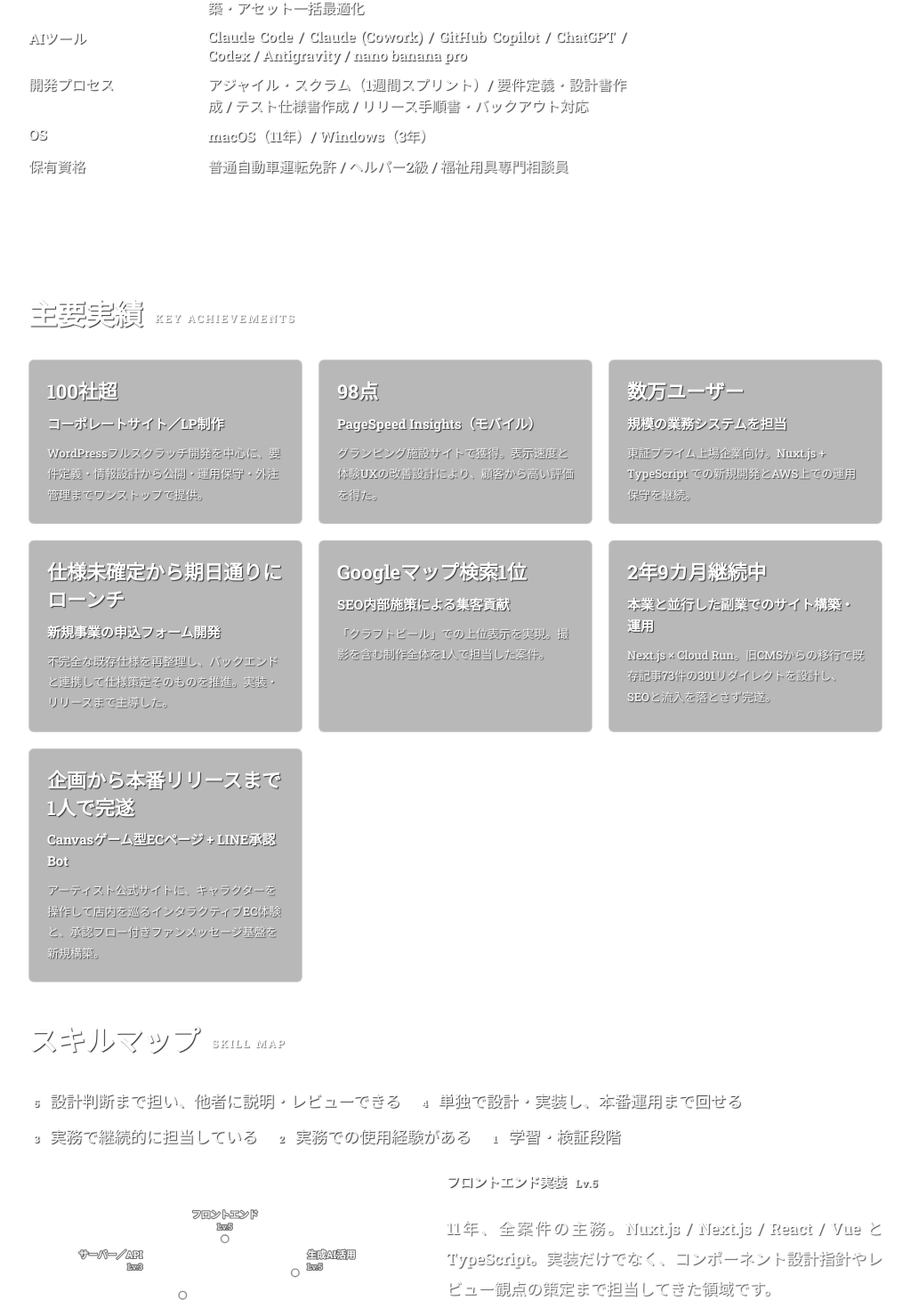
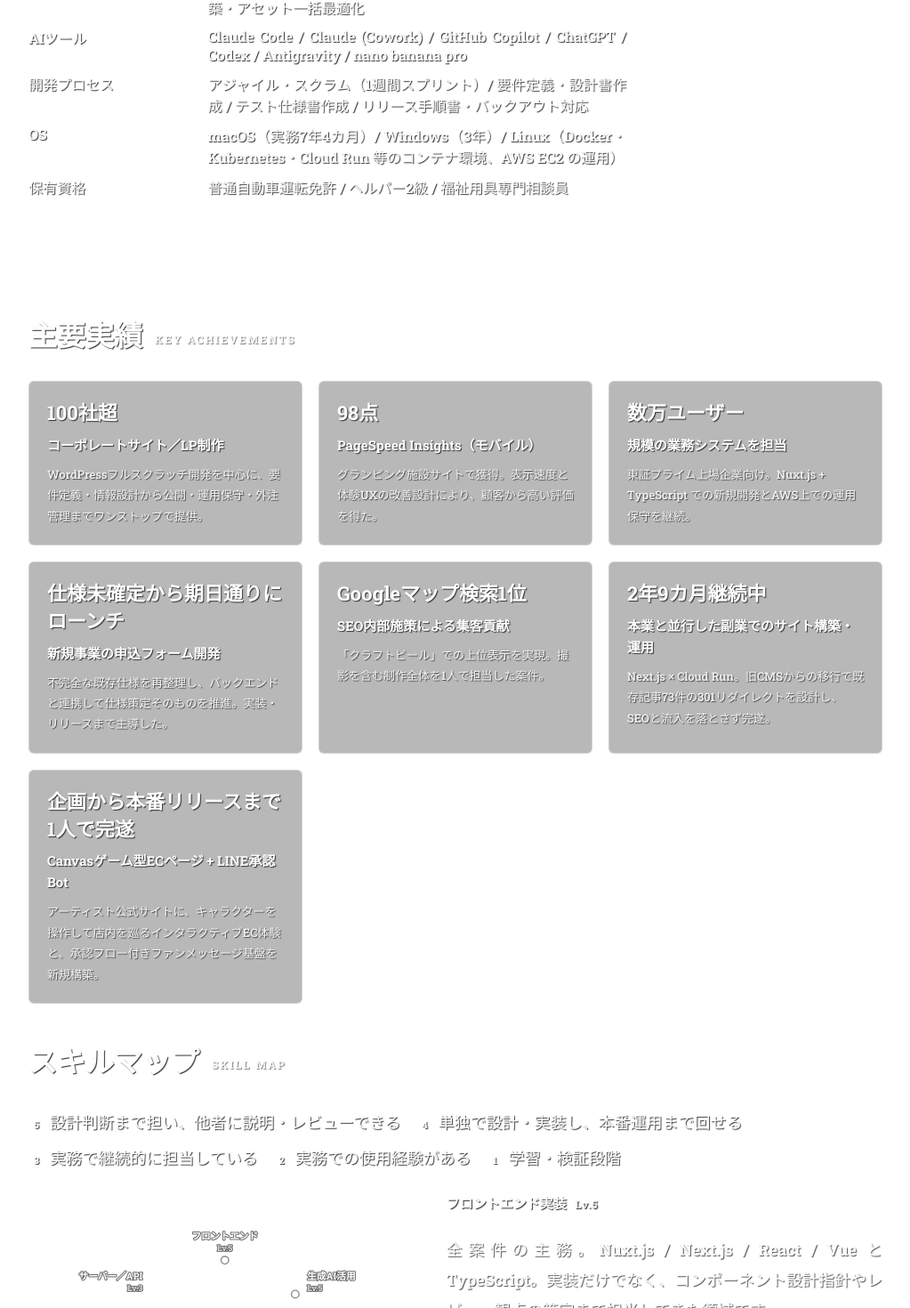
Before and after one commit to nouzoehiroaki/pylorhythm, a Next.js app: page /profile in a window 1280 px wide. Shown: the part 2692-4162 px from the top of the page at 89% size, without its empty margins (128-1151 px from the left). Built offline with nearby package versions, Linux system fonts and the light colour scheme.

Commit message:
年数修正

```diff
--- a/src/data/skills.ts
+++ b/src/data/skills.ts
@@ -37,7 +37,7 @@ export const skills: Skill[] = [
         name: 'フロントエンド実装',
         short: 'フロントエンド',
         level: 5,
-        note: '11年、全案件の主務。Nuxt.js / Next.js / React / Vue と TypeScript。実装だけでなく、コンポーネント設計指針やレビュー観点の策定まで担当してきた領域です。',
+        note: '全案件の主務。Nuxt.js / Next.js / React / Vue と TypeScript。実装だけでなく、コンポーネント設計指針やレビュー観点の策定まで担当してきた領域です。',
     },
     {
         name: '生成AI活用開発',
--- a/src/pages/profile.tsx
+++ b/src/pages/profile.tsx
@@ -481,7 +481,7 @@ const Profile: React.FC = () => {
                                         <dt>開発プロセス</dt>
                                         <dd>アジャイル・スクラム（1週間スプリント）/ 要件定義・設計書作成 / テスト仕様書作成 / リリース手順書・バックアウト対応</dd>
                                         <dt>OS</dt>
-                                        <dd>macOS（11年）/ Windows（3年）</dd>
+                                        <dd>macOS（実務7年4カ月）/ Windows（3年）/ Linux（Docker・Kubernetes・Cloud Run 等のコンテナ環境、AWS EC2 の運用）</dd>
                                         <dt>保有資格</dt>
                                         <dd>普通自動車運転免許 / ヘルパー2級 / 福祉用具専門相談員</dd>
                                     </dl>
```
Also changed, not shown: 1 other file (tests, documents, lock files or other folders).
